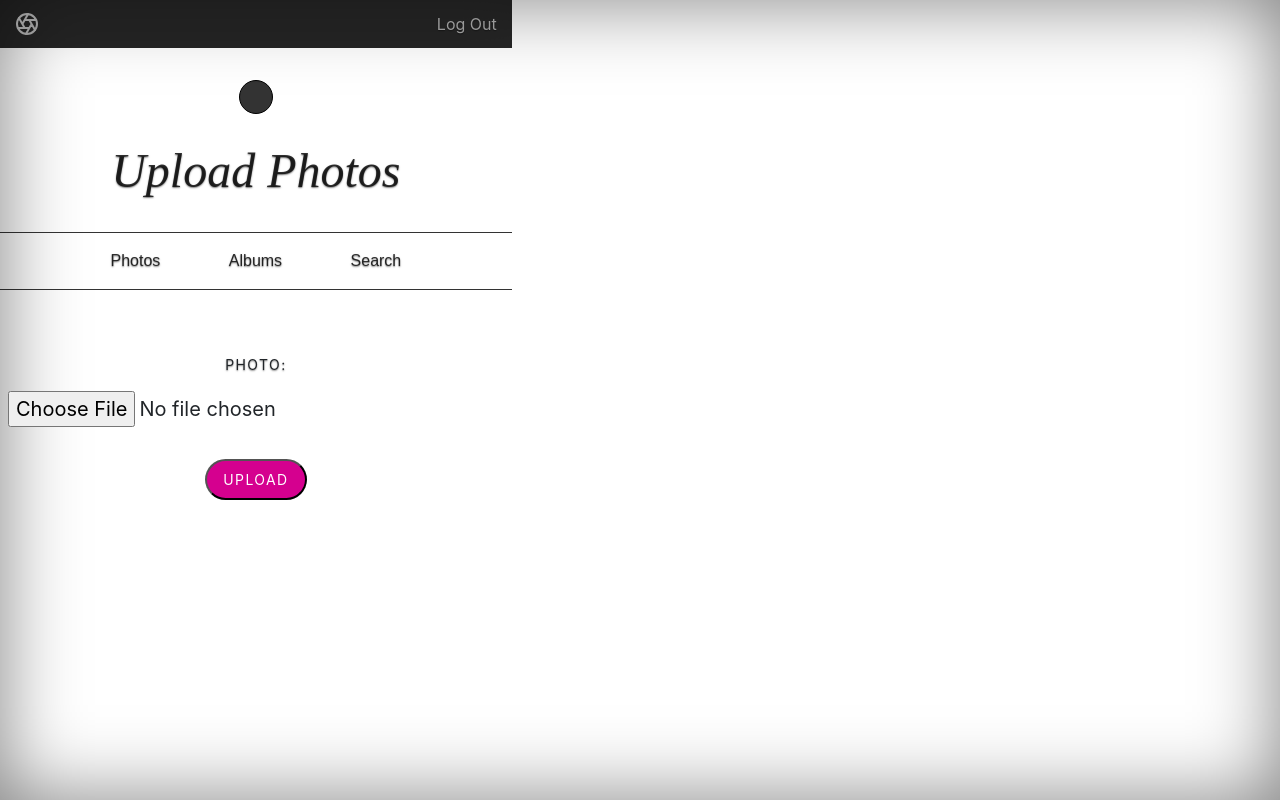
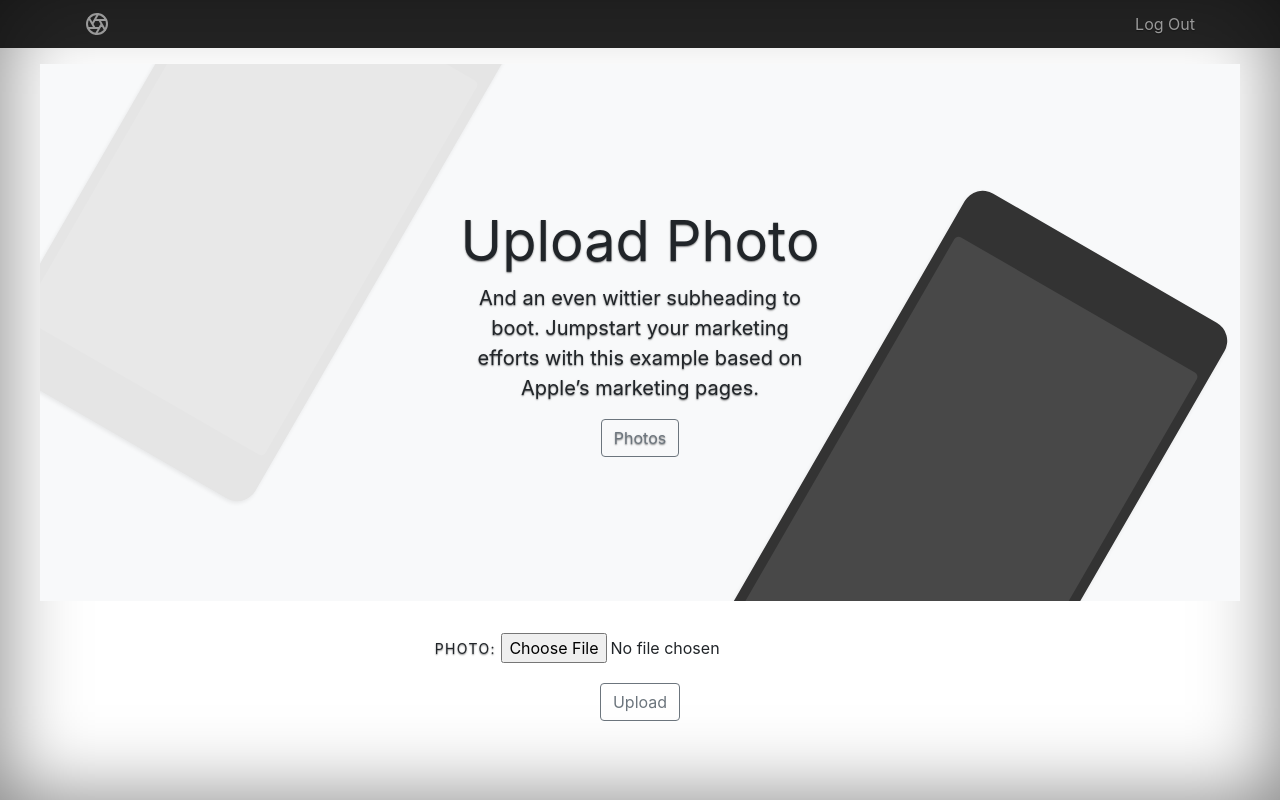
Before and after one commit to shelbysoutter/django-photo-gallery, a Django app: page /photos/add/ in a window 1280 px wide. Run offline with Django 3.2, Linux system fonts and the light colour scheme; the visitor is signed in with stand-in values (Sample User, id 1); parts of the project's set-up code (start-up, migrations or seed data) failed here and were passed over; some libraries are stand-ins or nearby versions.

Commit message:
updated heroku and styling. dragula is mostly working.

```diff
--- a/core/forms.py
+++ b/core/forms.py
@@ -9,7 +9,7 @@
             'photo',
         ]
         widgets = {
-            'photo': forms.FileInput(attrs={'class': "pa2 f4 w-100"})
+            'photo': forms.FileInput(attrs={'class': "center f5 w-100%"})
         }
 
 
--- a/core/views.py
+++ b/core/views.py
@@ -3,7 +3,7 @@
 from .models import Photo, Album
 from .forms import PhotoForm, AlbumForm
 from django.contrib.auth.decorators import login_required
-from django.http import JsonResponse
+from django.http import JsonResponse, HttpResponse
 from django.views.decorators.http import require_POST
 from django.views.decorators.csrf import csrf_exempt
 import datetime
@@ -54,7 +54,7 @@
         form = PhotoForm(data=request.POST, files=request.FILES)
         if form.is_valid():
             photo = form.save(commit=False)
-            photo.user = request.user
+            photo.owner = request.user
             photo.save()
             return redirect(to='list_photos')
     else:
@@ -68,7 +68,7 @@
         form = AlbumForm(data=request.POST, files=request.FILES)
         if form.is_valid():
             album = form.save(commit=False)
-            album.user = request.user
+            album.owner = request.user
             album.save()
             return redirect(to='list_albums')
     else:
@@ -79,6 +79,7 @@
 @login_required
 def add_photo_to_album(request, pk):
     album = get_object_or_404(request.user.albums, pk=pk)
+    photos = request.user.photos.exclude(albums__pk=album.pk)
 
     if request.method == 'POST':
         form = PhotoForm(data=request.POST, files=request.FILES)
@@ -93,7 +94,7 @@
     else:
         form = PhotoForm()
 
-    return render(request, 'core/add_photo_to_album.html', {'form': form, 'album': album})
+    return render(request, 'core/add_photo_to_album.html', {'form': form, 'album': album, 'photos': photos})
 
 
 @login_required
@@ -158,3 +159,20 @@
     else:
         request.user.favorite_photo.add(photo)
         return JsonResponse({'favorite': True})
+
+
+@login_required
+@csrf_exempt
+def album_add_remove_photo(request):
+    photo_pk = request.POST.get('pk')
+    action = request.POST.get('action')
+
+    album = request.user.albums.get_or_create()
+    photo = Photo.objects.all(request.user).get(pk=photo_pk)
+
+    if action == 'add':
+        album.photos.add(photo)
+    elif action == 'remove':
+        album.photos.remove(photo)
+
+    return HttpResponse(status=204)
--- a/project/urls.py
+++ b/project/urls.py
@@ -35,6 +35,7 @@
     path('albums/<int:pk>/edit/', photo_views.edit_album, name='edit_album'),
     path('albums/<int:pk>/delete/', photo_views.delete_album, name='delete_album'),
     path('albums/search/', photo_views.search_photos, name='search_photos'),
+    path('albums/add-remove/', photo_views.album_add_remove_photo, name='album_add_remove_photo'),
     path('admin/', admin.site.urls),
     path('accounts/', include('registration.backends.simple.urls')),
     path('api/', include('api.urls')),
--- a/static/css/style.css
+++ b/static/css/style.css
@@ -214,3 +214,19 @@
 .mastfoot {
   color: rgba(255, 255, 255, .5);
 }
+
+
+/* Zoom */
+
+.zoom {
+  padding: 50px;
+  background-color: green;
+  transition: transform .2s; /* Animation */
+  width: 200px;
+  height: 200px;
+  margin: 0 auto;
+}
+
+.zoom:hover {
+  transform: scale(1.5); /* (150% zoom - Note: if the zoom is too large, it will go outside of the viewport) */
+}
--- /dev/null
+++ b/static/vendor /dragula.min.css
@@ -0,0 +1 @@
+.gu-mirror{position:fixed!important;margin:0!important;z-index:9999!important;opacity:.8;-ms-filter:"progid:DXImageTransform.Microsoft.Alpha(Opacity=80)";filter:alpha(opacity=80)}.gu-hide{display:none!important}.gu-unselectable{-webkit-user-select:none!important;-moz-user-select:none!important;-ms-user-select:none!important;user-select:none!important}.gu-transit{opacity:.2;-ms-filter:"progid:DXImageTransform.Microsoft.Alpha(Opacity=20)";filter:alpha(opacity=20)}
--- a/templates/base.html
+++ b/templates/base.html
@@ -1,9 +1,10 @@
+{% load static %}
 <!DOCTYPE html>
 <html lang="en">
 
 <head>
     {% block meta %}{% endblock meta %}
-    {% load static %}
+
     <meta charset="utf-8">
     <meta name="viewport" content="width=device-width, initial-scale=1, shrink-to-fit=no">
     <meta name="description" content="">
@@ -17,17 +18,13 @@
 <link href="/docs/4.5/dist/css/bootstrap.min.css" rel="stylesheet" integrity="sha384-9aIt2nRpC12Uk9gS9baDl411NQApFmC26EwAOH8WgZl5MYYxFfc+NcPb1dKGj7Sk" crossorigin="anonymous">
 
     <!-- Favicons -->
-<link rel="apple-touch-icon" href="/docs/4.5/assets/img/favicons/apple-touch-icon.png" sizes="180x180">
-<link rel="icon" href="/docs/4.5/assets/img/favicons/favicon-32x32.png" sizes="32x32" type="image/png">
-<link rel="icon" href="/docs/4.5/assets/img/favicons/favicon-16x16.png" sizes="16x16" type="image/png">
-<link rel="manifest" href="/docs/4.5/assets/img/favicons/manifest.json">
-<link rel="mask-icon" href="/docs/4.5/assets/img/favicons/safari-pinned-tab.svg" color="#563d7c">
-<link rel="icon" href="/docs/4.5/assets/img/favicons/favicon.ico">
-<link rel="stylesheet" href="/static/css/style.css" />
+
+<link rel="stylesheet" href="/static/css/style.css">
 <link rel="stylesheet" href="https://unpkg.com/tachyons@4.12.0/css/tachyons.min.css" />
 <link rel="stylesheet" href="https://stackpath.bootstrapcdn.com/font-awesome/4.7.0/css/font-awesome.min.css">
 <link rel="stylesheet" href="https://stackpath.bootstrapcdn.com/bootstrap/4.5.0/css/bootstrap.min.css" integrity="sha384-9aIt2nRpC12Uk9gS9baDl411NQApFmC26EwAOH8WgZl5MYYxFfc+NcPb1dKGj7Sk" crossorigin="anonymous">
 <link rel="stylesheet" href="https://stackpath.bootstrapcdn.com/font-awesome/4.7.0/css/font-awesome.min.css">
+<link rel="stylesheet" href="/static/vendor /dragula.min.css">
 
 <meta name="msapplication-config" content="/docs/4.5/assets/img/favicons/browserconfig.xml">
 <meta name="theme-color" content="#563d7c">
@@ -48,6 +45,19 @@
         }
       }
     </style>
+    <style>
+        .zoom {
+          padding: 25px;
+          transition: transform .2s; /* Animation */
+          width: 200px;
+          height: 200px;
+          margin: 0 auto;
+        }
+
+        .zoom:hover {
+          transform: scale(1.5); /* (150% zoom - Note: if the zoom is too large, it will go outside of the viewport) */
+        }
+        </style>
   </head>
 
 
@@ -56,7 +66,7 @@
     <div class="">
         <nav class="site-header sticky-top py-1">
             <div class="container d-flex flex-column flex-md-row justify-content-between">
-              <a class="py-2" href="#" aria-label="Product">
+              <a class="py-2" href="{% url 'list_photos' %}" aria-label="Product">
                 <svg xmlns="http://www.w3.org/2000/svg" width="24" height="24" fill="none" stroke="currentColor" stroke-linecap="round" stroke-linejoin="round" stroke-width="2" class="d-block mx-auto" role="img" viewBox="0 0 24 24" focusable="false"><title>Product</title><circle cx="12" cy="12" r="10"></circle><path d="M14.31 8l5.74 9.94M9.69 8h11.48M7.38 12l5.74-9.94M9.69 16L3.95 6.06M14.31 16H2.83m13.79-4l-5.74 9.94"></path></svg>
               </a>
               {% if user.is_authenticated %}
@@ -72,14 +82,16 @@
             {% endblock %}
         </div>
 
-        <footer class="mastfoot mt-auto">
-        </footer>
+
 
 
     </div>
     <script src="https://code.jquery.com/jquery-3.5.1.slim.min.js" integrity="sha384-DfXdz2htPH0lsSSs5nCTpuj/zy4C+OGpamoFVy38MVBnE+IbbVYUew+OrCXaRkfj" crossorigin="anonymous"></script>
     <script src="https://cdn.jsdelivr.net/npm/popper.js@1.16.0/dist/umd/popper.min.js" integrity="sha384-Q6E9RHvbIyZFJoft+2mJbHaEWldlvI9IOYy5n3zV9zzTtmI3UksdQRVvoxMfooAo" crossorigin="anonymous"></script>
     <script src="https://stackpath.bootstrapcdn.com/bootstrap/4.5.0/js/bootstrap.min.js" integrity="sha384-OgVRvuATP1z7JjHLkuOU7Xw704+h835Lr+6QL9UvYjZE3Ipu6Tp75j7Bh/kR0JKI" crossorigin="anonymous"></script>
+    <script src="https://code.jquery.com/jquery-3.5.1.js"></script>
+    <script src="/static/vendor /dragula.min.js"></script>
+    {% block scripts %}{% endblock %}
 </body>
 
 </html>
--- a/templates/core/add_photo.html
+++ b/templates/core/add_photo.html
@@ -1,17 +1,20 @@
 {% extends "base.html" %}
 
 {% block content %}
-<header class=" black-80 tc pv4 avenir">
-  <a href="" class="bg-black-80 ba b--black dib pa3 w2 h2 br-100">
-    <svg data-icon="skull" viewBox="0 0 32 32" style="fill:currentcolor"><title>skull icon</title><path d="M16 0 C6 0 2 4 2 14 L2 22 L6 24 L6 30 L26 30 L26 24 L30 22 L30 14 C30 4 26 0 16 0 M9 12 A4.5 4.5 0 0 1 9 21 A4.5 4.5 0 0 1 9 12 M23 12 A4.5 4.5 0 0 1 23 21 A4.5 4.5 0 0 1 23 12"></path></svg>
-  </a>
-  <h1 class="mt2 mb0 baskerville i fw1 f1">Upload Photos</h1>
-  <nav class="bt bb tc mw7 center mt4">
-    <a class="f6 f5-l link bg-animate black-80 hover-bg-lightest-blue dib pa3 ph4-l" href="{% url 'list_photos' %}">Photos</a>
-    <a class="f6 f5-l link bg-animate black-80 hover-bg-lightest-blue dib pa3 ph4-l" href="{% url 'list_albums' %}">Albums</a>
-    <a class="f6 f5-l link bg-animate black-80 hover-bg-lightest-blue dib pa3 ph4-l" href="{% url 'search_photos' %}">Search</a>
-  </nav>
-</header>
+<header class="masthead mb-auto">
+    <main role="main" class="inner cover">
+      <div class="position-relative overflow-hidden p-3 p-md-5 m-md-3 text-center bg-light">
+        <div class="col-md-5 p-lg-5 mx-auto my-5">
+          <h1 class="display-4 font-weight-normal">Upload Photo</h1>
+          <p class="lead font-weight-normal">And an even wittier subheading to boot. Jumpstart your marketing efforts with this example based on Apple’s marketing pages.</p>
+          <a class="btn btn-outline-secondary" href="{% url 'list_photos' %}">Photos</a>
+        </div>
+        <div class="product-device shadow-sm d-none d-md-block"></div>
+        <div class="product-device product-device-2 shadow-sm d-none d-md-block"></div>
+      </div>
+      </main>
+       </nav>
+  </header>
 
 
 <div class="mt2 mb0 f6 fw4 ttu tracked tc mw7 center mt4">
@@ -19,7 +22,7 @@
     {% csrf_token %}
     {{ form.as_p }}
     <div>
-      <button class="mt2 mb0 f6 fw4 ttu tracked oh3 f6 grow no-underline br-pill ph3 pv2 mb2 dib white bg-dark-pink" type="submit">upload</button>
+      <button class="btn btn-outline-secondary" type="submit">Upload</button>
     </div>
   </form>
 </div>
```
Also changed, not shown: templates/core/add_photo_to_album.html (+52 -1 lines), templates/core/list_albums.html (+4 -4 lines), templates/core/list_photos.html (+8 -6 lines), templates/core/show_album.html (+8 -10 lines), package-lock.json (added), static/vendor /dragula.min.js (added), templates/core/add_album.html (line endings or trailing spaces).
